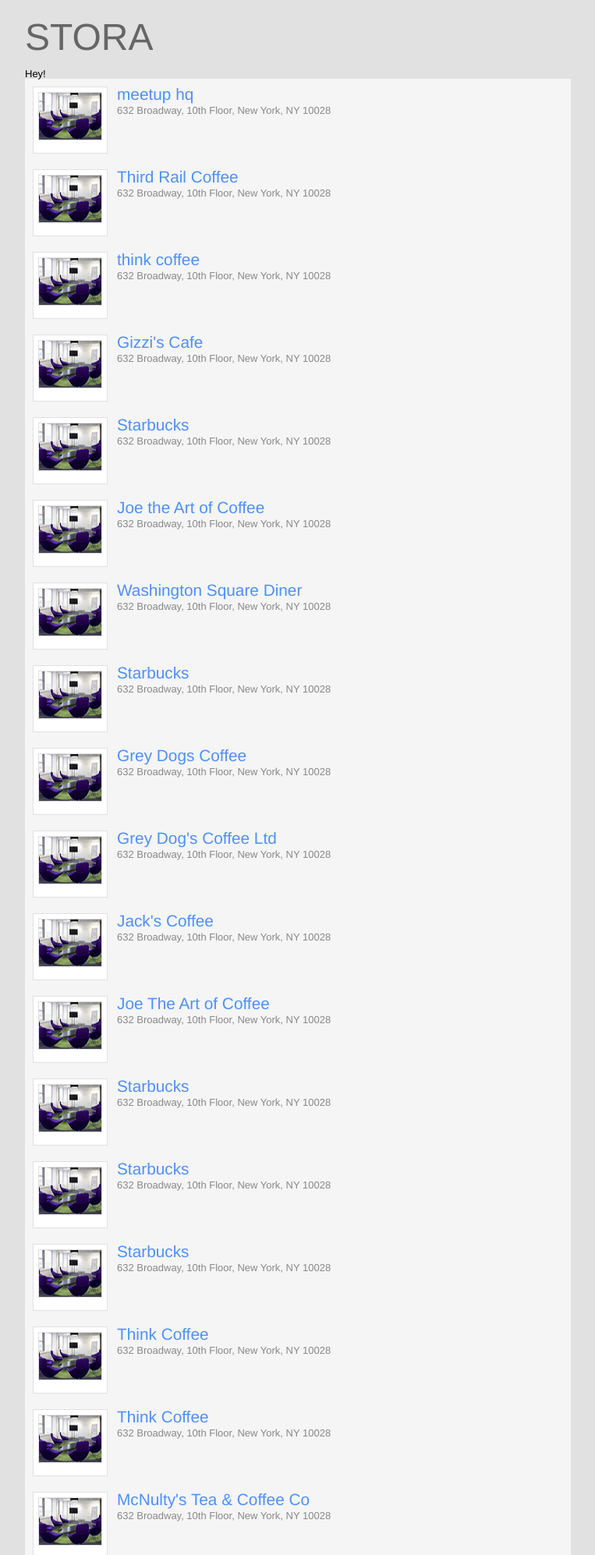
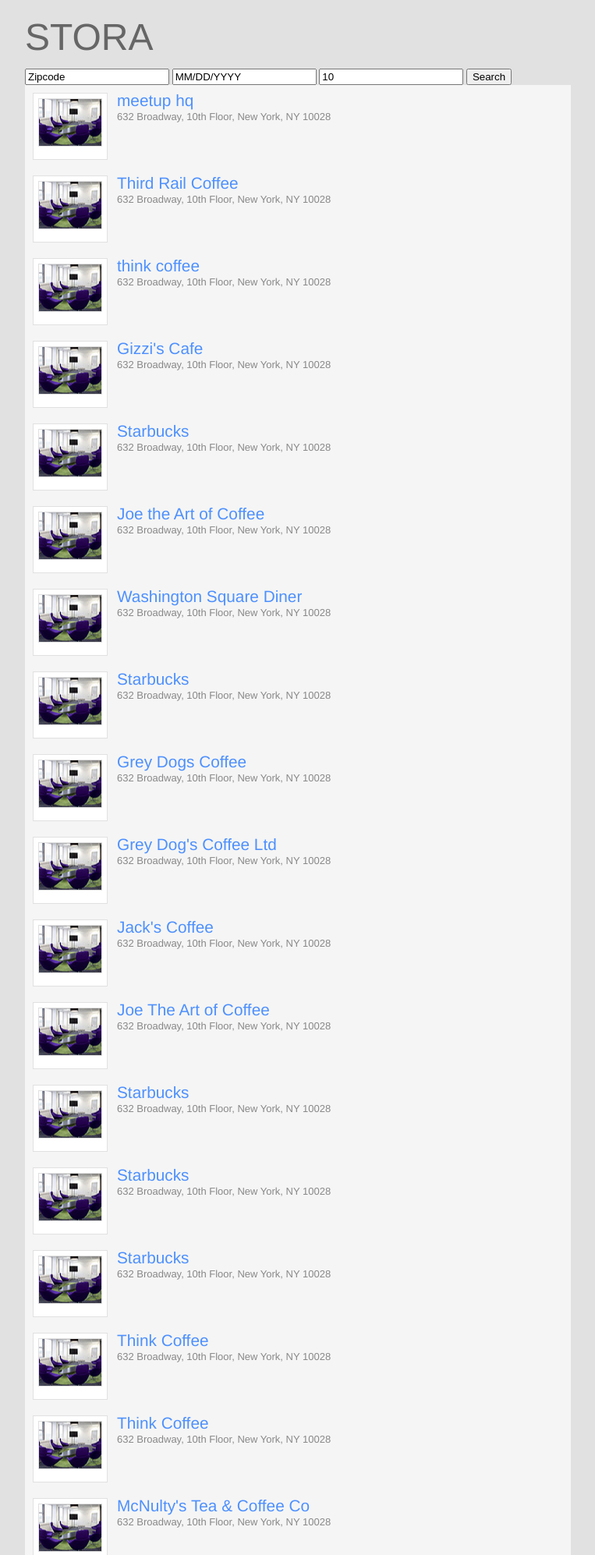
Before and after one commit to norameetup/Stora, a Django app: page / in a window 1280 px wide. Shown: the top 1994 px of the page at 78% size, without its empty margins (258-1021 px from the left). Run offline with Django 3.2, Linux system fonts and the light colour scheme; data comes from the database, SQL or seed files in the repository; parts of the project's set-up code (start-up, migrations or seed data) failed here and were passed over.

Commit message:
search form!

```diff
--- a/templates/index/index.html
+++ b/templates/index/index.html
@@ -1,7 +1,14 @@
 {% extends "_base.html" %}
 
 {% block main %}
-  Hey!
+  <div id="search" class="search">
+    <form id="search-form" action="/" method="POST">
+      <input type="text" name="zipcode" value="Zipcode" />
+      <input type="text" name="date" value="MM/DD/YYYY" />
+      <input type="text" name="capacity" value="10" />
+      <button type="submit" name="search">Search</button>
+    </form>
+  </div>
   <ul class="results">
   {% for room in availableRooms %}
   <li id="room_{{ room.id }}" class="item clearfix">
```
Also changed, not shown: templates/rooms/index.html (+5 -2 lines).
